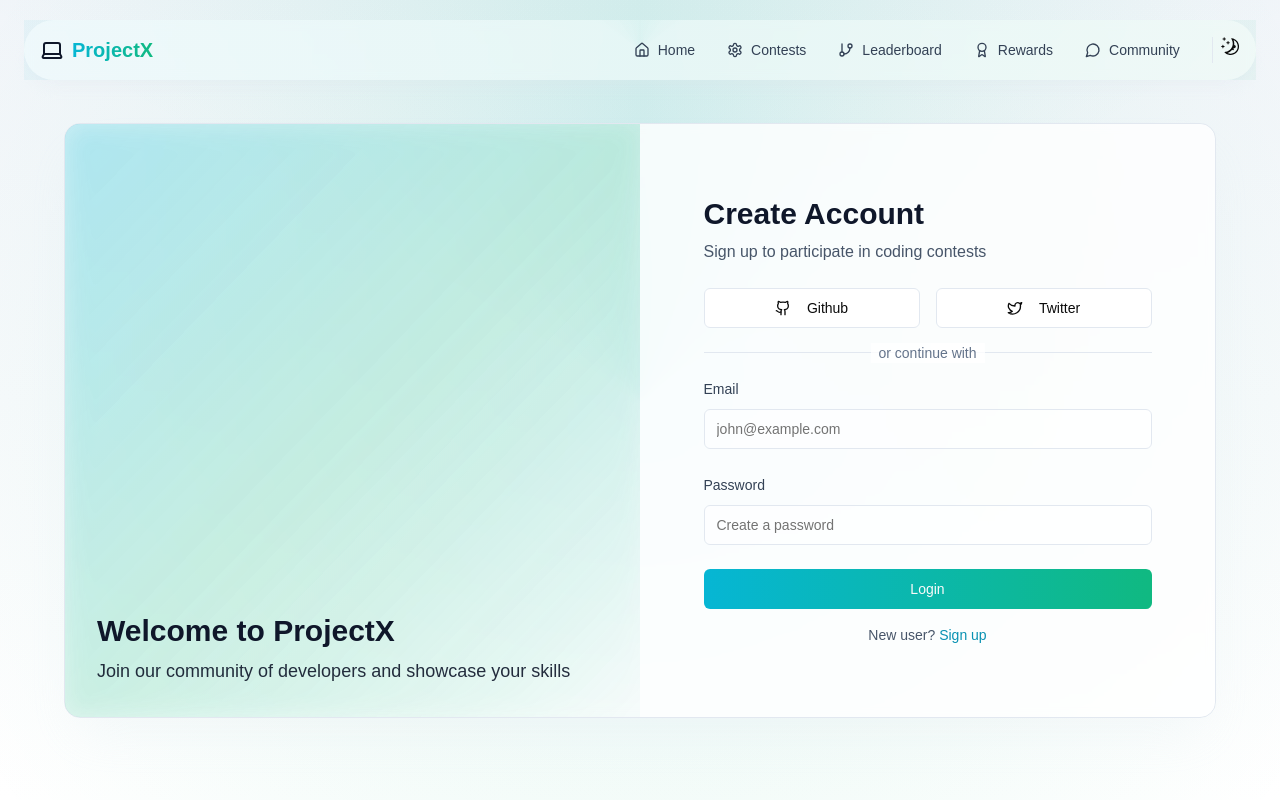
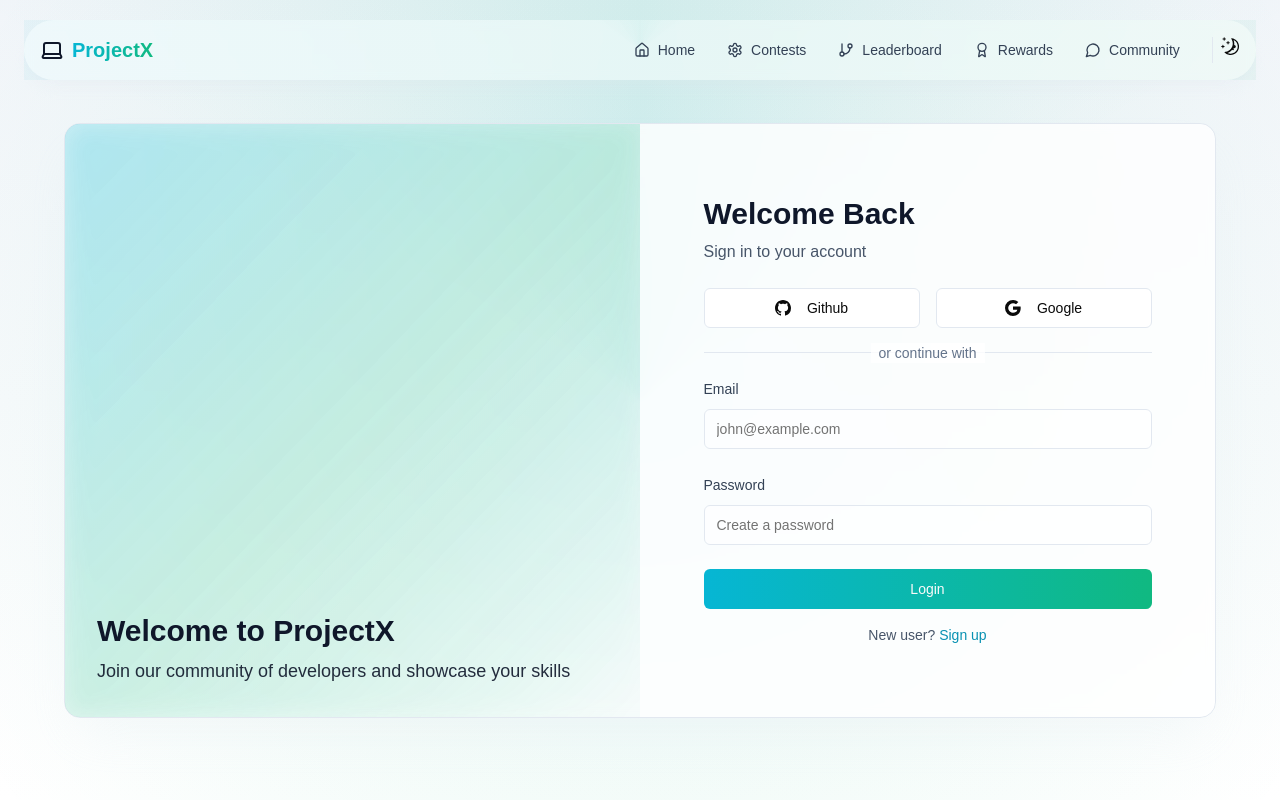
Before and after one commit to NGDEC03/ProjectX, a Next.js app: page /auth/signin in a window 1280 px wide. Built offline with nearby package versions, Linux system fonts and the light colour scheme.

Commit message:
UI extended

```diff
--- a/app/auth/signin/signin.tsx
+++ b/app/auth/signin/signin.tsx
@@ -7,17 +7,17 @@ import { Input } from '@/components/ui/input';
 import { Button } from '@/components/ui/button';
 import { Label } from '@/components/ui/label';
 import { Separator } from '@/components/ui/separator';
-import { Github, Twitter } from 'lucide-react';
 import Link from 'next/link';
+import { BsGithub, BsGoogle } from 'react-icons/bs';
 
 const SignInForm = () => {
 
   return (
     <div className="max-w-md mx-auto ">
       <CardHeader className="space-y-2 px-0">
-        <h2 className="text-3xl font-bold text-slate-900 dark:text-white">Create Account</h2>
+        <h2 className="text-3xl font-bold text-slate-900 dark:text-white">Welcome Back</h2>
         <p className="text-slate-600 dark:text-slate-400">
-          Sign up to participate in coding contests
+          Sign in to your account
         </p>
       </CardHeader>
 
@@ -25,12 +25,12 @@ const SignInForm = () => {
         {/* Social Signup Buttons */}
         <div className="grid grid-cols-2 gap-4">
           <Button variant="outline" className="w-full border-slate-200 dark:border-slate-800 hover:bg-slate-100 dark:hover:bg-slate-800">
-            <Github className="mr-2 h-4 w-4" />
+            <BsGithub className="mr-2 h-4 w-4" />
             Github
           </Button>
           <Button variant="outline" className="w-full border-slate-200 dark:border-slate-800 hover:bg-slate-100 dark:hover:bg-slate-800">
-            <Twitter className="mr-2 h-4 w-4" />
-            Twitter
+            <BsGoogle className="mr-2 h-4 w-4" />
+            Google
           </Button>
         </div>
 
--- a/app/auth/signup/signup.tsx
+++ b/app/auth/signup/signup.tsx
@@ -6,8 +6,8 @@ import { Input } from '@/components/ui/input';
 import { Button } from '@/components/ui/button';
 import { Label } from '@/components/ui/label';
 import { Separator } from '@/components/ui/separator';
-import { Github, Twitter } from 'lucide-react';
 import Link from 'next/link';
+import { BsGithub, BsGoogle } from 'react-icons/bs';
 
 const SignUpForm = () => {
 
@@ -24,12 +24,12 @@ const SignUpForm = () => {
                 {/* Social Signup Buttons */}
                 <div className="grid grid-cols-2 gap-4">
                     <Button variant="outline" className="w-full border-slate-200 dark:border-slate-800 hover:bg-slate-100 dark:hover:bg-slate-800">
-                        <Github className="mr-2 h-4 w-4" />
+                        <BsGithub className="mr-2 h-4 w-4" />
                         Github
                     </Button>
                     <Button variant="outline" className="w-full border-slate-200 dark:border-slate-800 hover:bg-slate-100 dark:hover:bg-slate-800">
-                        <Twitter className="mr-2 h-4 w-4" />
-                        Twitter
+                        <BsGoogle className="mr-2 h-4 w-4" />
+                        Google
                     </Button>
                 </div>
 
--- a/app/layout.tsx
+++ b/app/layout.tsx
@@ -4,6 +4,7 @@ import "./globals.css";
 import { ScrollBarProps } from "@/context/ScrollBar";
 import { ThemeProvider } from "@/context/ThemeContext";
 import Navbar from "@/components/layout/Navbar";
+import NextTopLoader from 'nextjs-toploader';
 
 const geistSans = Geist({
   variable: "--font-geist-sans",
@@ -36,6 +37,10 @@ export default function RootLayout({
           enableSystem
           disableTransitionOnChange
         >
+          <NextTopLoader
+            showSpinner={false}
+            color="#5eead4"
+          />
           <ScrollBarProps>
             <Navbar />
             {children}
--- a/package.json
+++ b/package.json
@@ -19,6 +19,7 @@
     "lucide-react": "^0.469.0",
     "next": "15.1.2",
     "next-themes": "^0.4.4",
+    "nextjs-toploader": "^3.7.15",
     "react": "^19.0.0",
     "react-dom": "^19.0.0",
     "react-icons": "^5.4.0",
```
Also changed, not shown: 1 other file (tests, documents, lock files or other folders).
